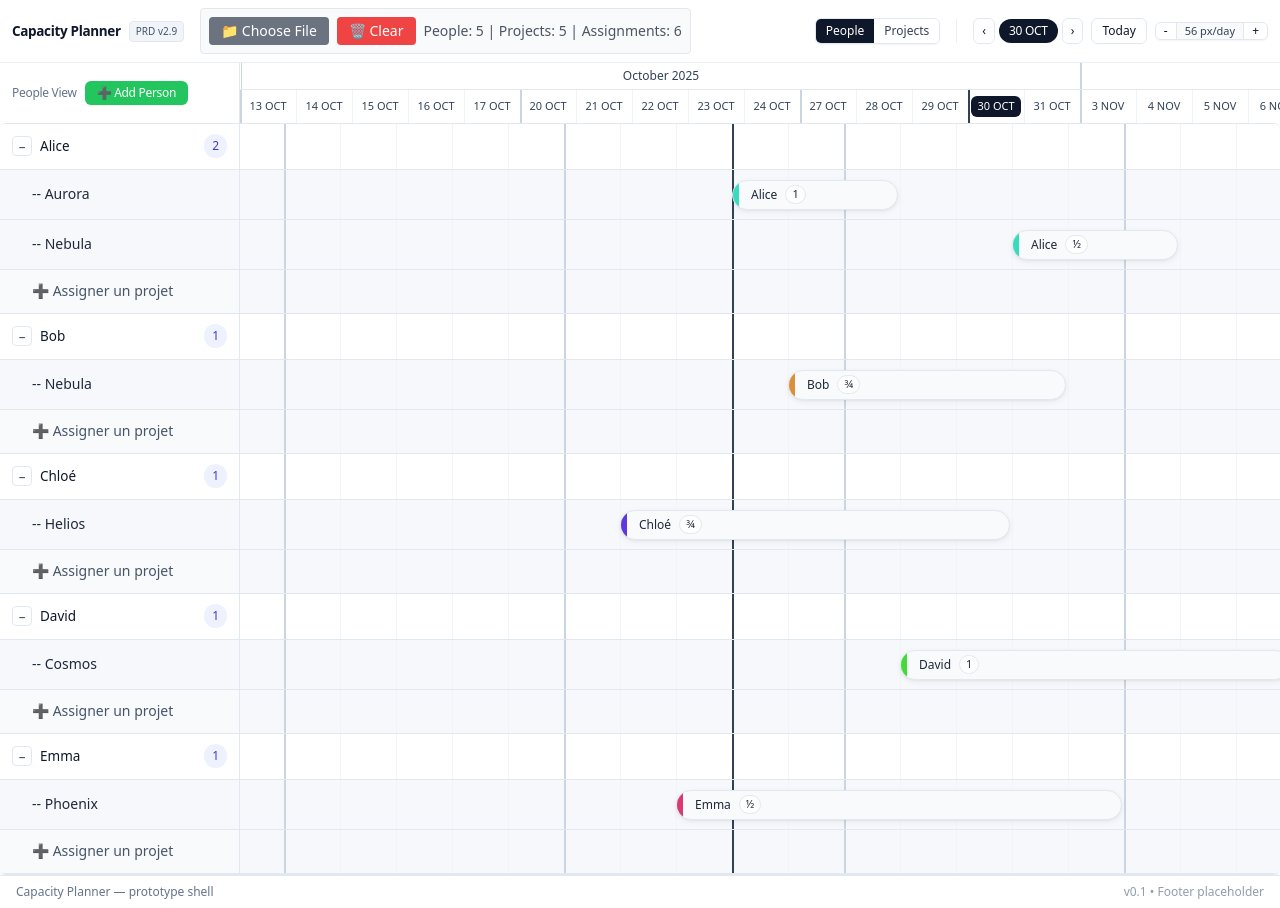
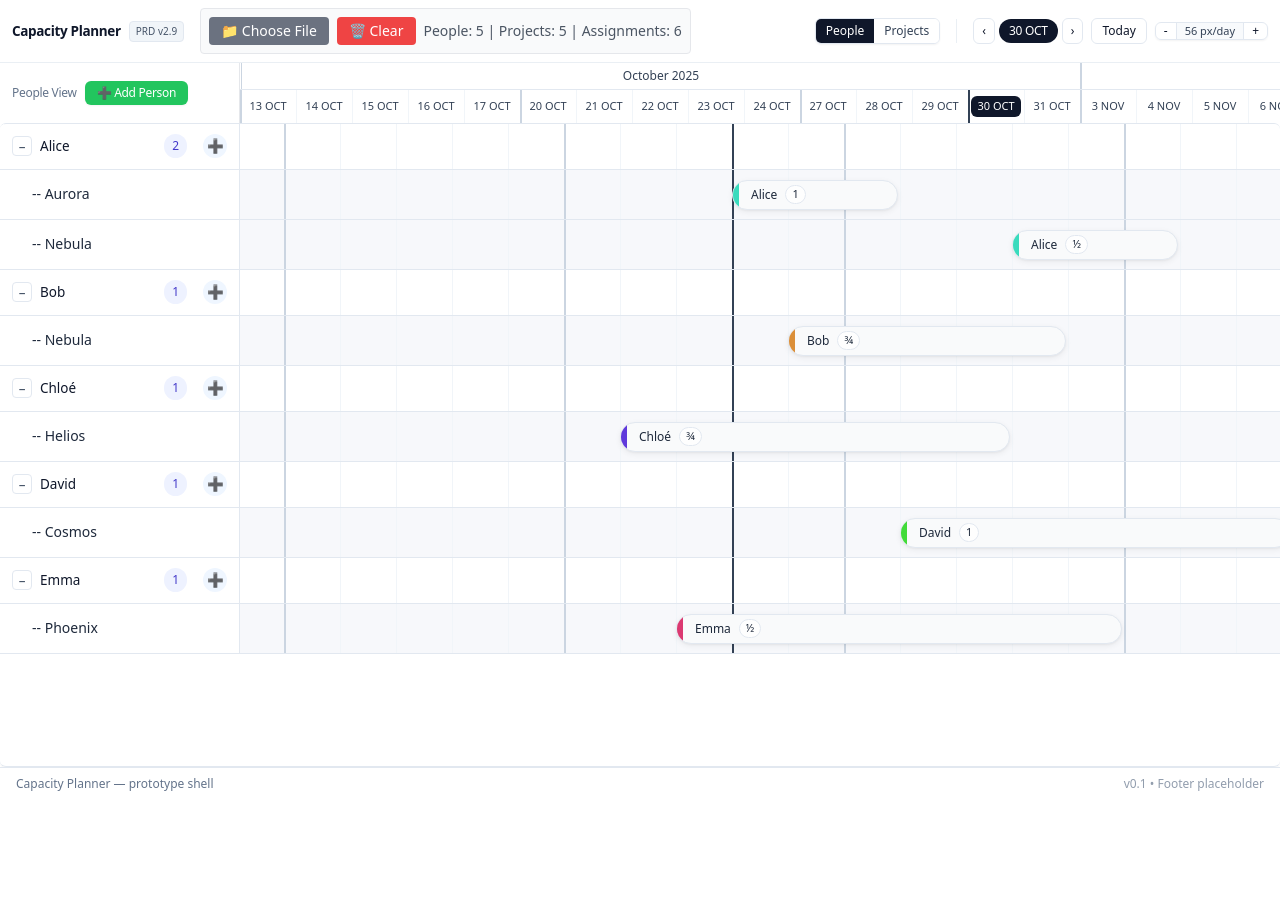
Before and after one commit to omniflow-oss/of-planner, a Nuxt app: page / in a window 1280 px wide. Both pictures are taken after a click on the button "📊 Load Sample". Shown: the top 908 px of the page. After the commit the page ends 800 px from the top, so only its background shows below. Built offline with nearby package versions, Linux system fonts and the light colour scheme.

Commit message:
Update RowGroup.vue

```diff
--- a/components/internal/RowGroup.vue
+++ b/components/internal/RowGroup.vue
@@ -11,6 +11,13 @@
       <button class="w-5 h-5 grid place-items-center rounded border border-slate-200 text-slate-600 hover:bg-slate-50" @click="expanded = !expanded">{{ expanded ? '–' : '+' }}</button>
       <span>{{ label }}  </span>
       <span class="ml-auto inline-flex items-center rounded-xl bg-indigo-50 px-2 py-1 text-xs font-medium text-indigo-700 inset-ring inset-ring-indigo-700/10">{{ itemCount }}</span>
+      <button
+        @click="handleAddClick"
+        class="ml-2 w-6 h-6 flex items-center justify-center rounded-full bg-blue-50 hover:bg-blue-100 text-blue-600 hover:text-blue-700 transition-colors"
+        :title="groupType === 'person' ? 'Assigner un projet' : 'Ajouter une personne'"
+      >
+        ➕
+      </button>
     </div>
     <div class="relative border-b border-r pane-border timeline-bg disabled-rows" :style="{ height: headerHeight+'px', width: timelineWidth+'px' }">
       <GridOverlay :days="days" :pxPerDay="pxPerDay" :offsets="dayOffsets" :weekStarts="weekStarts" />
@@ -18,14 +25,12 @@
     </div>
 
     <!-- Subrows -->
-    <template v-if="expanded" v-for="sr in subrows" :key="sr.key">
-      <!-- Left: label or add row using LeftPaneCell -->
+    <template v-if="expanded" v-for="sr in filteredSubrows" :key="sr.key">
+      <!-- Left: label -->
       <div class="border-b border-r pane-border sticky left-0 z-10 bg-white" :style="{ height: (rowHeights[sr.key] || baseRowMin)+'px' }">
-        <LeftPaneCell
-          :is-add="isAddRow(sr)"
-          :title="isAddRow(sr) ? cleanAddLabel(sr.label) : '-- ' + sr.label"
-          @click="isAddRow(sr) && $emit('createFromSidebar', sr)"
-        />
+        <div class="flex items-center h-full px-3 pl-8 py-2 text-sm text-slate-800">
+          <div class="truncate font-medium">-- {{ sr.label }}</div>
+        </div>
       </div>
 
       <!-- Right: timeline track -->
@@ -119,7 +124,7 @@ function isAddRow(sr:any) { return String(sr.key).includes('__add__') || sr.pers
 function cleanAddLabel(s: string) { return s.replace(/^\s*\+\s*/, '') }
 function isWeekend(dayISO: string) { const d = parseISO(dayISO).getUTCDay(); return d === 0 || d === 6 }
 function subAssignmentsLaned(sr: { key:string; person_id: string|null; project_id: string|null }) {
-  if (isAddRow(sr)) { rowHeights.value[sr.key] = baseRowMin; return [] }
+  // Since we filtered out add rows, all rows here should have assignments
   const list = assignmentsRef.value.filter((a: any) => a.person_id === sr.person_id && a.project_id === sr.project_id)
   const { items, laneCount } = computeLanes(props.startISO, list)
   const laneHeight = 30
@@ -133,9 +138,28 @@ function laneTop(lane: number) { const padding = 10; const laneHeight = 30; retu
 function onUpdate(payload: { id: string; start?: string; end?: string }) { emit('update', payload) }
 function onEdit(payload: { assignment: any; x: number; y: number }) { emit('edit', payload) }
 
+// Filter out the add rows since we now have the + button in the header
+const filteredSubrows = computed(() => {
+  return props.subrows.filter(sr => !isAddRow(sr))
+})
+
+// Handle the + button click in the header
+function handleAddClick() {
+  // Create a synthetic add row object to maintain compatibility with existing logic
+  const addRowData = {
+    key: `${props.groupId}:__add__`,
+    label: props.groupType === 'person' ? '➕ Assigner un projet' : '➕ Ajouter une personne',
+    person_id: props.groupType === 'person' ? props.groupId : null,
+    project_id: props.groupType === 'project' ? props.groupId : null
+  }
+
+  console.log('RowGroup: Add button clicked for', props.label, 'creating synthetic add row:', addRowData)
+  emit('createFromSidebar', addRowData)
+}
+
 // Drag-to-create functions
 function startDragCreate(e: MouseEvent, sr: any) {
-  if (isAddRow(sr) || onResizeEvent.value) return
+  if (onResizeEvent.value) return
 
   const rect = (e.currentTarget as HTMLElement).getBoundingClientRect()
   const x = e.clientX - rect.left
@@ -203,7 +227,7 @@ function endDragCreate(e: MouseEvent, sr: any) {
   if (dragState.value.rowKey && dragState.value.rowKey !== sr.key) {
     console.log('RowGroup: Mouse ended on different row, using saved rowKey:', dragState.value.rowKey)
     // Find the original subrow data using the saved rowKey
-    const originalSubrow = props.subrows.find(subrow => subrow.key === dragState.value.rowKey)
+    const originalSubrow = filteredSubrows.value.find(subrow => subrow.key === dragState.value.rowKey)
     if (originalSubrow) {
       sr = originalSubrow // Use the original subrow for assignment creation
     }
@@ -410,8 +434,8 @@ function recalculateAllHeights() {
   // Clear existing heights to force recalculation
   rowHeights.value = {}
 
-  // Trigger subAssignmentsLaned for each subrow to recalculate heights
-  props.subrows.forEach(sr => {
+  // Trigger subAssignmentsLaned for each filtered subrow to recalculate heights
+  filteredSubrows.value.forEach(sr => {
     subAssignmentsLaned(sr)
   })
 }
@@ -427,7 +451,7 @@ const headerHeight = computed(() => Math.max(baseRowMin, 16 + headerLaneCount.va
 
 // Count of projects or people (excluding the "add" row)
 const itemCount = computed(() => {
-  return props.subrows.filter(sr => !isAddRow(sr)).length
+  return filteredSubrows.value.length
 })
 
 // Global mouse event handlers for drag operations
@@ -436,7 +460,7 @@ const handleGlobalMouseUp = (e: MouseEvent) => {
     console.log('RowGroup: Global mouseup with active drag, completing assignment creation')
 
     // Find the original subrow data using the saved rowKey
-    const originalSubrow = props.subrows.find(subrow => subrow.key === dragState.value.rowKey)
+    const originalSubrow = filteredSubrows.value.find(subrow => subrow.key === dragState.value.rowKey)
     if (originalSubrow) {
       // Calculate assignment details using business days logic
       const startIndex = Math.min(dragState.value.startDayIndex, dragState.value.endDayIndex)
```
